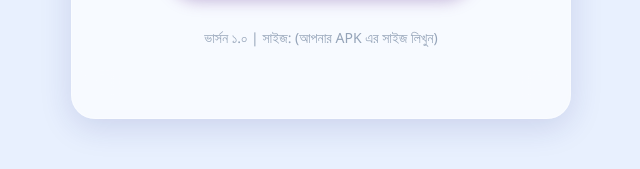
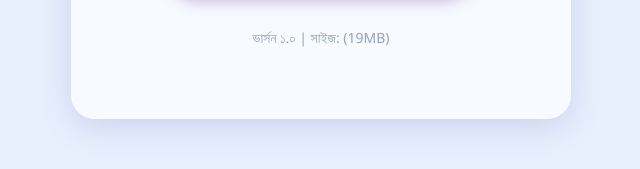
Before and after one commit to rifat-al-masum/Mudi-Hisab, a plain HTML site: page index.html in a window 1280 px wide. Shown: the part 607-776 px from the top of the page, 319-959 px from the left. Drawn offline with Linux system fonts and the light colour scheme.

Commit message:
Add files via upload

```diff
--- a/index.html
+++ b/index.html
@@ -139,7 +139,7 @@
             📥 অ্যাপটি ডাউনলোড করুন (APK)
         </a>
 
-        <p class="footer-note">ভার্সন ১.০ | সাইজ: (আপনার APK এর সাইজ লিখুন)</p>
+        <p class="footer-note">ভার্সন ১.০ | সাইজ: (19MB)</p>
     </div>
 
 </body>
```
